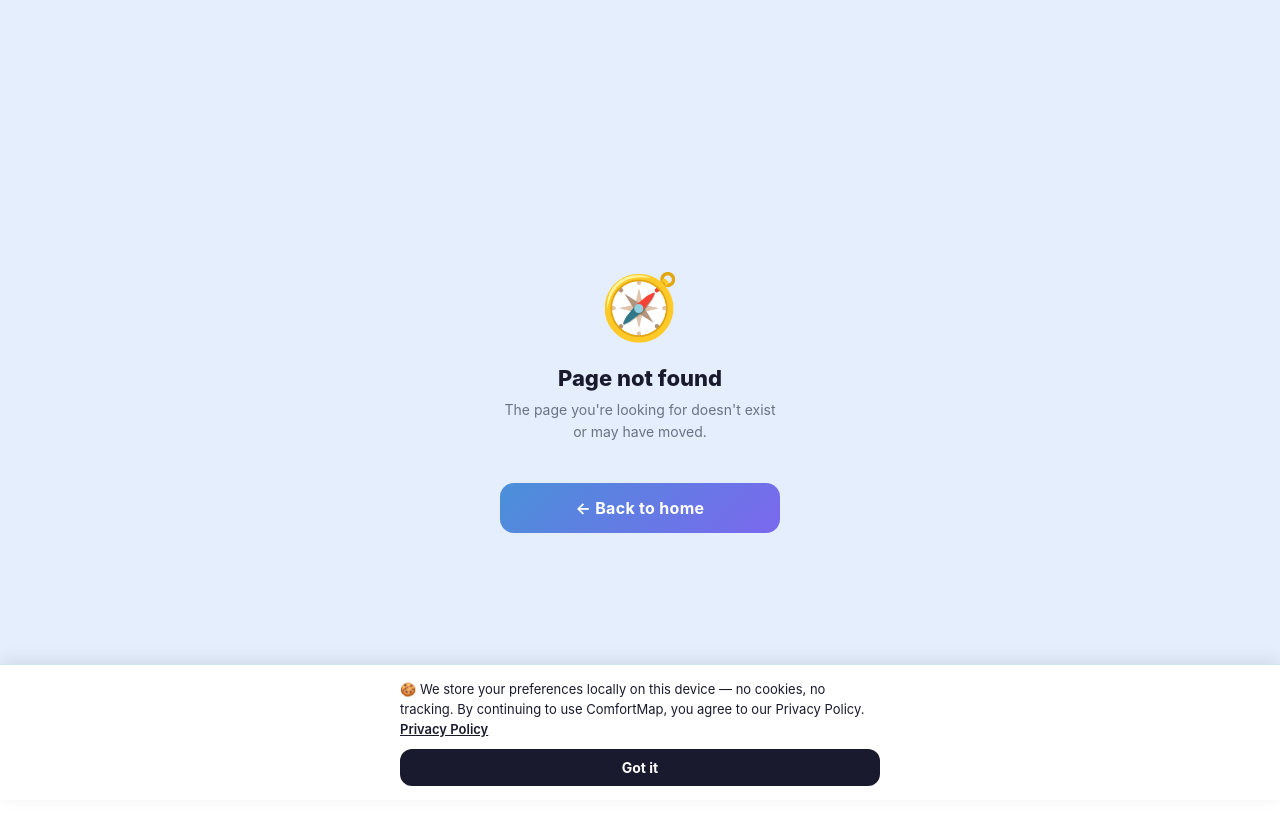
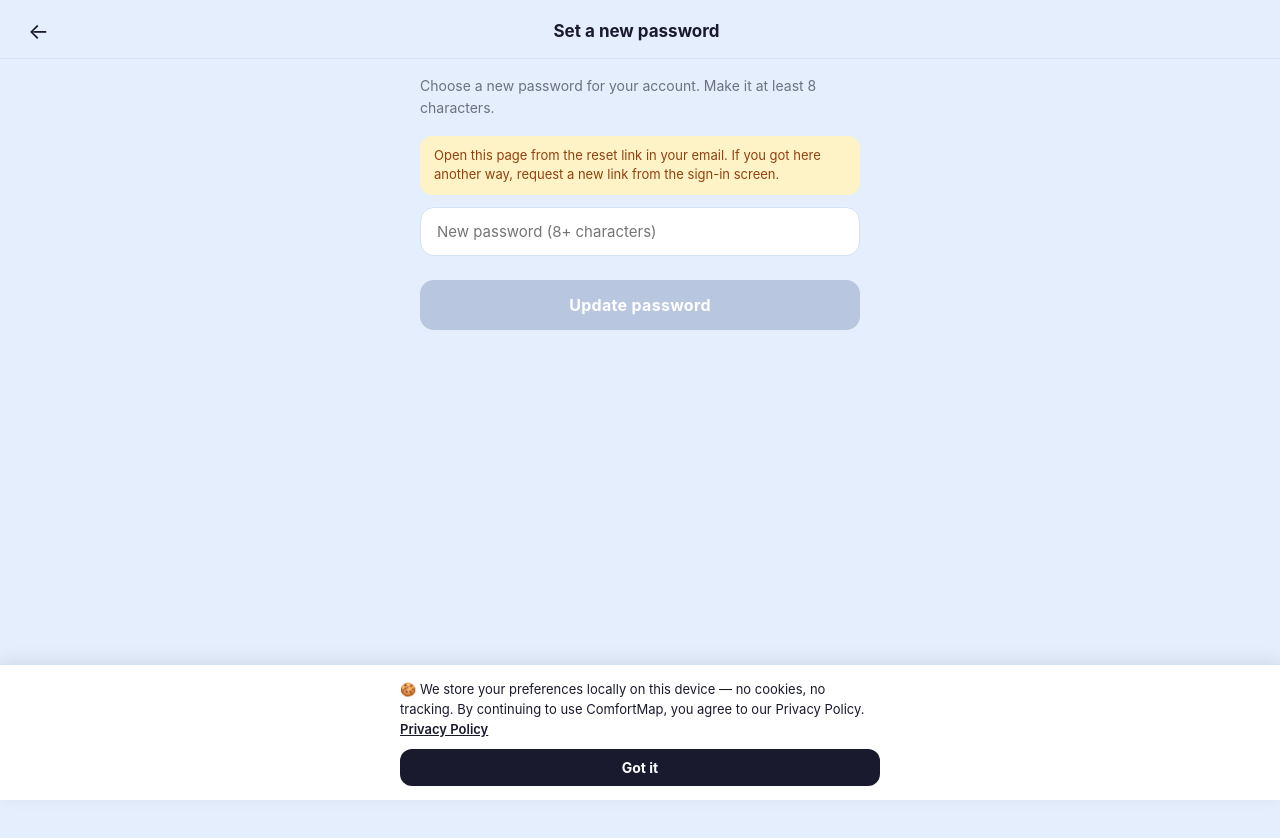
Before and after one commit to Zsolis-2028/comfortmap, a React (Vite) app: page /reset-password in a window 1280 px wide. Shown: the top 838 px of the page. Before the commit the page ends 800 px from the top, so only its background shows below. Built offline with nearby package versions, Linux system fonts and the light colour scheme; no server answers.

Commit message:
Add forgot-password + reset flow; remove checkout debug log

```diff
--- a/api/checkout.js
+++ b/api/checkout.js
@@ -53,9 +53,6 @@ module.exports = async function handler(req, res) {
   if (req.method !== 'POST') { sendJson(res, 405, { error: 'Method not allowed' }); return }
 
   const key = process.env.STRIPE_SECRET_KEY
-  // Diagnostic (safe): logs only whether the key exists + its mode prefix + the
-  // price id — never the secret itself. Lets us see the live config from logs.
-  console.error('checkout_config', 'hasKey=' + Boolean(key), 'keyPrefix=' + (key ? key.slice(0, 8) : 'MISSING'), 'price=' + PRICE_PRO)
   if (!key) { sendJson(res, 500, { error: 'Billing is not configured yet.' }); return }
 
   const user = await getUser(req)
--- a/src/App.jsx
+++ b/src/App.jsx
@@ -46,6 +46,7 @@ const HomeScreen         = lazyWithRetry(() => import('./screens/HomeScreen'))
 const InputScreen        = lazyWithRetry(() => import('./screens/InputScreen'))
 const ReportScreen       = lazyWithRetry(() => import('./screens/ReportScreen'))
 const AuthScreen         = lazyWithRetry(() => import('./screens/AuthScreen'))
+const ResetPasswordScreen = lazyWithRetry(() => import('./screens/ResetPasswordScreen'))
 const ExploreScreen      = lazyWithRetry(() => import('./screens/ExploreScreen'))
 const VenueScreen        = lazyWithRetry(() => import('./screens/VenueScreen'))
 const VenuePreviewScreen = lazyWithRetry(() => import('./screens/VenuePreviewScreen'))
@@ -91,6 +92,7 @@ export default function App() {
             <Route path="/input"                 element={<InputScreen />} />
             <Route path="/report"                element={<ReportScreen />} />
             <Route path="/auth"                  element={<AuthScreen />} />
+            <Route path="/reset-password"        element={<ResetPasswordScreen />} />
             <Route path="/explore"               element={<ExploreScreen />} />
             <Route path="/venue"                 element={<VenueScreen />} />
             <Route path="/preview"               element={<VenuePreviewScreen />} />
--- a/src/screens/AuthScreen.jsx
+++ b/src/screens/AuthScreen.jsx
@@ -9,7 +9,7 @@ import { RADIUS } from '../styles/colors'
 import Header from '../components/Header'
 import Screen from '../components/Screen'
 import { PrimaryButton, GhostButton } from '../components/Button'
-import { signUp, signIn } from '../lib/auth'
+import { signUp, signIn, requestPasswordReset } from '../lib/auth'
 
 export default function AuthScreen() {
   const navigate = useNavigate()
@@ -21,7 +21,8 @@ export default function AuthScreen() {
   const [status, setStatus] = useState('idle') // idle | working | needsConfirm | error
   const [message, setMessage] = useState('')
 
-  const canSubmit = email.trim().length > 3 && password.length >= 8 && status !== 'working'
+  const emailOk = email.trim().length > 3
+  const canSubmit = (mode === 'reset' ? emailOk : (emailOk && password.length >= 8)) && status !== 'working'
 
   const inputStyle = {
     width: '100%',
@@ -41,6 +42,12 @@ export default function AuthScreen() {
     setStatus('working')
     setMessage('')
     try {
+      if (mode === 'reset') {
+        await requestPasswordReset(email.trim())
+        setStatus('needsConfirm')
+        setMessage('If an account exists for that email, a password-reset link is on its way. Check your inbox (and spam).')
+        return
+      }
       if (mode === 'signup') {
         const data = await signUp(email.trim(), password)
         if (data?.session) {
@@ -67,10 +74,12 @@ export default function AuthScreen() {
 
   return (
     <div style={{ minHeight: '100vh', background: COLORS.pale }}>
-      <Header title={mode === 'signup' ? 'Create account' : 'Sign in'} onBack={() => navigate('/home')} />
+      <Header title={mode === 'reset' ? 'Reset password' : mode === 'signup' ? 'Create account' : 'Sign in'} onBack={() => navigate('/home')} />
       <Screen>
         <p style={{ fontSize: 14, color: COLORS.muted, margin: '16px 0', lineHeight: 1.6 }}>
-          {mode === 'signup'
+          {mode === 'reset'
+            ? "Enter your email and we'll send you a link to set a new password."
+            : mode === 'signup'
               ? 'Create an account so your history and plan follow you across devices. Totally optional — ComfortMap works without one.'
               : 'Welcome back. Sign in to pick up where you left off.'}
         </p>
@@ -84,6 +93,7 @@ export default function AuthScreen() {
           style={inputStyle}
           onKeyDown={e => { if (e.key === 'Enter' && canSubmit) handleSubmit() }}
         />
+        {mode !== 'reset' && (
           <input
             type="password"
             autoComplete={mode === 'signup' ? 'new-password' : 'current-password'}
@@ -93,6 +103,20 @@ export default function AuthScreen() {
             style={inputStyle}
             onKeyDown={e => { if (e.key === 'Enter' && canSubmit) handleSubmit() }}
           />
+        )}
+
+        {mode === 'signin' && (
+          <button
+            onClick={() => { setMode('reset'); setMessage(''); setStatus('idle') }}
+            style={{
+              display: 'block', marginLeft: 'auto', marginBottom: 12,
+              background: 'none', border: 'none', color: COLORS.forest,
+              fontSize: 13, fontWeight: 600, cursor: 'pointer', padding: '2px 2px',
+            }}
+          >
+            Forgot password?
+          </button>
+        )}
 
         {message && (
           <div style={{
@@ -109,12 +133,20 @@ export default function AuthScreen() {
         )}
 
         <PrimaryButton onClick={handleSubmit} disabled={!canSubmit}>
-          {status === 'working' ? 'Please wait…' : (mode === 'signup' ? 'Create account' : 'Sign in')}
+          {status === 'working'
+            ? 'Please wait…'
+            : mode === 'reset' ? 'Send reset link' : mode === 'signup' ? 'Create account' : 'Sign in'}
         </PrimaryButton>
 
+        {mode === 'reset' ? (
+          <GhostButton onClick={() => { setMode('signin'); setMessage(''); setStatus('idle') }}>
+            ← Back to sign in
+          </GhostButton>
+        ) : (
           <GhostButton onClick={switchMode}>
             {mode === 'signup' ? 'Already have an account? Sign in' : 'New here? Create an account'}
           </GhostButton>
+        )}
 
         <button
           onClick={() => navigate('/home')}
--- /dev/null
+++ b/src/screens/ResetPasswordScreen.jsx
@@ -0,0 +1,108 @@
+// ResetPasswordScreen.jsx
+// Where the password-reset email link lands. Supabase parses the recovery token
+// from the URL and gives the user a temporary session; here they set a new
+// password. Reached at /reset-password.
+
+import { useState, useEffect } from 'react'
+import { useNavigate } from 'react-router-dom'
+import { useUser } from '../context/UserContext'
+import { RADIUS } from '../styles/colors'
+import Header from '../components/Header'
+import Screen from '../components/Screen'
+import { PrimaryButton } from '../components/Button'
+import { updatePassword } from '../lib/auth'
+import { supabase } from '../lib/supabaseClient'
+
+export default function ResetPasswordScreen() {
+  const navigate = useNavigate()
+  const { COLORS } = useUser()
+  const [ready, setReady] = useState(false) // recovery session detected?
+  const [password, setPassword] = useState('')
+  const [status, setStatus] = useState('idle') // idle | working | done | error
+  const [message, setMessage] = useState('')
+
+  useEffect(() => {
+    // Arriving from the email link, Supabase parses the URL hash and emits a
+    // PASSWORD_RECOVERY event with a temporary session. Also handle the case
+    // where a session already exists.
+    supabase.auth.getSession().then(({ data }) => { if (data.session) setReady(true) })
+    const { data: sub } = supabase.auth.onAuthStateChange((event, session) => {
+      if (event === 'PASSWORD_RECOVERY' || session) setReady(true)
+    })
+    return () => { sub.subscription.unsubscribe() }
+  }, [])
+
+  const canSubmit = password.length >= 8 && status !== 'working' && status !== 'done'
+
+  const inputStyle = {
+    width: '100%',
+    boxSizing: 'border-box',
+    borderRadius: RADIUS.lg,
+    border: `1.5px solid ${COLORS.border}`,
+    padding: '14px 16px',
+    fontSize: 15,
+    fontFamily: 'inherit',
+    outline: 'none',
+    background: COLORS.white,
+    color: COLORS.text,
+    marginBottom: 12,
+  }
+
+  const handleSubmit = async () => {
+    setStatus('working'); setMessage('')
+    try {
+      await updatePassword(password)
+      setStatus('done')
+      setMessage('Password updated! Taking you to the app…')
+      setTimeout(() => navigate('/home'), 1600)
+    } catch (err) {
+      setStatus('error')
+      setMessage(err.message || 'Could not update your password. The reset link may have expired — request a new one from the sign-in screen.')
+    }
+  }
+
+  return (
+    <div style={{ minHeight: '100vh', background: COLORS.pale }}>
+      <Header title="Set a new password" onBack={() => navigate('/auth')} />
+      <Screen>
+        <p style={{ fontSize: 14, color: COLORS.muted, margin: '16px 0', lineHeight: 1.6 }}>
+          Choose a new password for your account. Make it at least 8 characters.
+        </p>
+
+        {!ready && status === 'idle' && (
+          <div style={{ background: COLORS.warn, color: COLORS.warnText, borderRadius: RADIUS.md, padding: '10px 14px', fontSize: 13, lineHeight: 1.5, marginBottom: 12 }}>
+            Open this page from the reset link in your email. If you got here another way, request a new link from the sign-in screen.
+          </div>
+        )}
+
+        <input
+          type="password"
+          autoComplete="new-password"
+          value={password}
+          onChange={e => setPassword(e.target.value)}
+          placeholder="New password (8+ characters)"
+          style={inputStyle}
+          onKeyDown={e => { if (e.key === 'Enter' && canSubmit) handleSubmit() }}
+        />
+
+        {message && (
+          <div style={{
+            background: status === 'done' ? COLORS.success : COLORS.error,
+            color: status === 'done' ? COLORS.successText : COLORS.errorText,
+            borderRadius: RADIUS.md,
+            padding: '10px 14px',
+            fontSize: 13,
+            lineHeight: 1.5,
+            marginBottom: 4,
+          }}>
+            {message}
+          </div>
+        )}
+
+        <PrimaryButton onClick={handleSubmit} disabled={!canSubmit}>
+          {status === 'working' ? 'Updating…' : 'Update password'}
+        </PrimaryButton>
+      </Screen>
+    </div>
+  )
+}
```
Also changed, not shown: src/lib/auth.js. Lines whose indentation alone changed are shown as unchanged.
